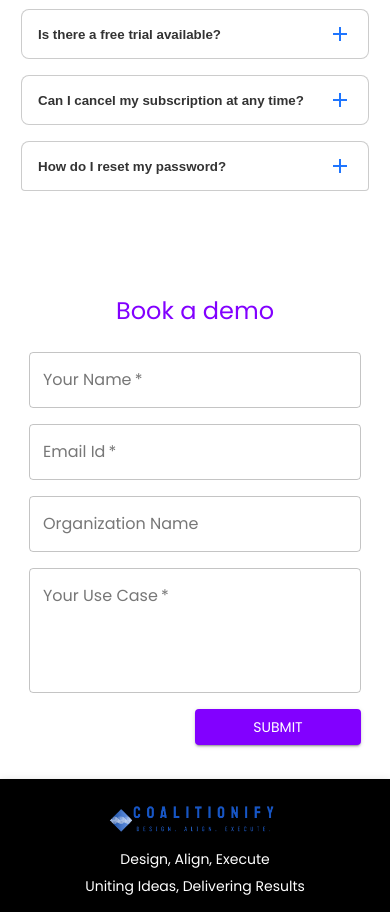
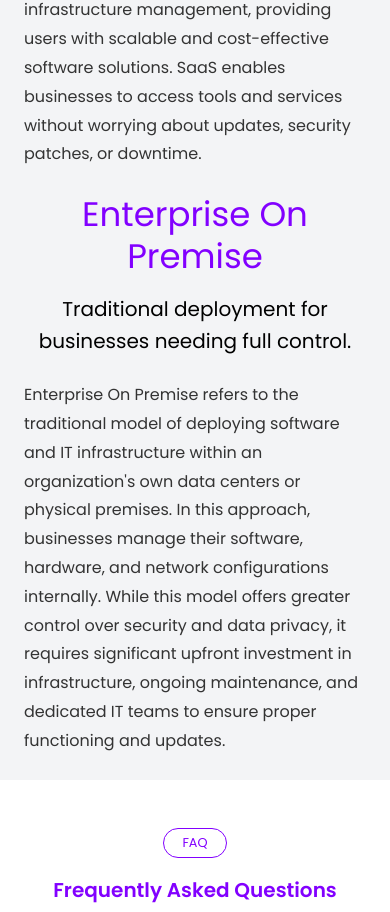
Before and after one commit to 8shivram8/cms-docker-test, a React (Create React App) app: page / in a window 390 px wide. Shown: the part 4032-4944 px from the top of the page. Built offline with nearby package versions, Linux system fonts and the light colour scheme.

Commit message:
saas content and book demo form added

```diff
--- a/src/components/ContactForm.jsx
+++ b/src/components/ContactForm.jsx
@@ -6,13 +6,15 @@ import {
     FormHelperText,
     Box,
     Button,
-    Snackbar,
+    useMediaQuery,
     IconButton
 } from '@mui/material';
-import CheckCircleRoundedIcon from '@mui/icons-material/CheckCircleRounded';
-import CloseIcon from '@mui/icons-material/Close';
+import EastIcon from '@mui/icons-material/East';
+import { useTheme } from '@emotion/react';
 
 const ContactForm = () => {
+    const theme = useTheme();
+    const isSmallScreen = useMediaQuery(theme.breakpoints.down('md'));
     const [formData, setFormData] = useState({
         name: '',
         organization: '',
@@ -25,7 +27,6 @@ const ContactForm = () => {
         email: '',
         useCase: ''
     });
-    const [isSnackbarOpen, setIsSnackbarOpen] = useState(false);
     const [showSuccessMessage, setShowSuccessMessage] = useState(false);
 
     const handleChange = (e) => {
@@ -82,7 +83,6 @@ const ContactForm = () => {
 
     const handleSubmit = async () => {
         if (validateForm()) {
-            // Call API on submit
             try {
                 const response = await fetch('https://your-api-endpoint.com/submit', {
                     method: 'POST',
@@ -93,7 +93,6 @@ const ContactForm = () => {
                 });
 
                 if (response.ok) {
-                    setIsSnackbarOpen(true);
                     setShowSuccessMessage(true);
                     resetForm();
                 } else {
@@ -105,104 +104,104 @@ const ContactForm = () => {
         }
     };
 
-    const handleCloseSnackbar = () => {
-        setIsSnackbarOpen(false);
-        setShowSuccessMessage(false);
-    };
+    return (
+        <Box
+            sx={{
+                display: 'flex',
+                flexDirection: isSmallScreen ? 'column' : 'row',
+                width: '100%',
+                gap: 2,
+                mb: 5,
+                mt: 3,
+                backgroundColor: '#f3f4f6',
+            }}
+        >
+            {/* Left Box */}
+            <Box
+                sx={{
+                    flex: 1,
+                    display: 'flex',
+                    flexDirection: 'column',
+                    justifyContent: 'center',
+                    alignItems: 'left',
+                    ml: !isSmallScreen ? 5 : 2,
 
-    return (
-        <Box sx={{ maxWidth: 900, mx: 'auto', p: 3, mt: 2 }}>
-            <Grid container spacing={2}>
-                <Grid item xs={12}>
-                    <Typography
-                        variant="h5"
-                        gutterBottom
-                        sx={{ textAlign: 'center', color: 'primary.main' }}
-                    >
-                        Book a demo
-                    </Typography>
+                }}
+            >
+                {/* <Button variant='outlined' color="primary" size="medium" sx={{ textTransform: 'none', fontSize: '1rem', alignSelf: 'flex-end', borderRadius: 10 }} endIcon=<EastIcon />>
+                    Book a Demo
+                </Button> */}
+                <Typography
+                    sx={{
+                        fontSize: !isSmallScreen ? '3rem' : '2rem',
+                        fontWeight: 700,
+                        color: 'primary.main',
+                    }}
+                >
+                    Let's see if we are <br /> a good fit
+                </Typography>
+                <Typography
+                    sx={{
+                        // mt: 2,
+                        fontSize: !isSmallScreen ? '3rem' : '2rem',
+                        fontWeight: 700,
+                        color: 'black',
+                    }}
+                >
+                    Schedule a call <br /> with our team
+                </Typography>
+                <Typography
+                    variant="body2"
+                    sx={{
+                        mt: 6,
+                        fontSize: !isSmallScreen ? '1rem' : '0.8rem',
+                    }}
+                >
+                    We are excited to see if we are a good fit. Expect a response within 24 hours.
+                </Typography>
+            </Box>
 
-                </Grid>
-                <Grid item xs={12} md={6}>
+            {/* Right Box */}
+            <Box
+                sx={{
+
+                    flex: 1,
+                    display: 'flex',
+                    justifyContent: 'center',
+                    alignItems: 'center',
+
+                }}
+            >
+                <Box
+                    component="form"
+                    sx={{
+                        display: 'flex',
+                        flexDirection: 'column',
+                        gap: 2,
+                        width: '100%',
+                        maxWidth: 500,
+                        m: 3,
+
+                    }}
+                >
+                    <TextField onChange={handleChange} label="Name" variant="outlined" fullWidth />
+                    <TextField onChange={handleChange} label="Email" variant="outlined" type="email" fullWidth />
+                    <TextField onChange={handleChange} label="Organization Name" variant="outlined" fullWidth />
                     <TextField
-                        fullWidth
-                        label="Your Name"
+                        onChange={handleChange}
+                        label="Use Cases"
                         variant="outlined"
-                        required
-                        name="name"
-                        value={formData.name}
-                        onChange={handleChange}
-                        error={Boolean(errors.name)}
-                    />
-                    {errors.name && <FormHelperText error>{errors.name}</FormHelperText>}
-                </Grid>
-
-                <Grid item xs={12} md={6}>
-                    <TextField
-                        fullWidth
-                        label="Email Id"
-                        type="email"
-                        variant="outlined"
-                        required
-                        name="email"
-                        value={formData.email}
-                        onChange={handleChange}
-                        error={Boolean(errors.email)}
-                    />
-                    {errors.email && <FormHelperText error>{errors.email}</FormHelperText>}
-                </Grid>
-                <Grid item xs={12} md={12}>
-                    <TextField
-                        fullWidth
-                        label="Organization Name"
-                        variant="outlined"
-                        name="organization"
-                        value={formData.organization}
-                        onChange={handleChange}
-                        error={Boolean(errors.organization)}
-                    />
-                    {errors.organization && <FormHelperText error>{errors.organization}</FormHelperText>}
-                </Grid>
-                <Grid item xs={12}>
-                    <TextField
-                        fullWidth
-                        label="Your Use Case"
                         multiline
                         rows={4}
-                        variant="outlined"
-                        required
-                        name="useCase"
-                        value={formData.useCase}
-                        onChange={handleChange}
-                        error={Boolean(errors.useCase)}
+                        fullWidth
                     />
-                    {errors.useCase && <FormHelperText error>{errors.useCase}</FormHelperText>}
-                </Grid>
-                <Grid item xs={12} container justifyContent="flex-end">
-                    <Button color="primary" variant="contained" onClick={handleSubmit} sx={{ minWidth: '166px' }}>
-                        Submit
+                    <Button variant="contained" color="primary" size="large" sx={{ textTransform: 'none', fontSize: '1rem' }} onClick={handleSubmit}>
+                        Book Demo
                     </Button>
-                </Grid>
-            </Grid>
+                </Box>
+            </Box>
+        </Box>
 
-            {/* Success Snackbar */}
-            <Snackbar
-                open={isSnackbarOpen}
-                autoHideDuration={6000}
-                onClose={handleCloseSnackbar}
-                message="Form submitted successfully"
-                action={
-                    <IconButton
-                        size="small"
-                        aria-label="close"
-                        color="inherit"
-                        onClick={handleCloseSnackbar}
-                    >
-                        <CloseIcon fontSize="small" />
-                    </IconButton>
-                }
-            />
-        </Box>
     );
 };
 
--- a/src/components/Faqs.jsx
+++ b/src/components/Faqs.jsx
@@ -34,7 +34,7 @@ function Faqs() {
     ];
 
     return (
-        <Box component="section" sx={{ paddingY: 6, marginTop: 5, bgcolor: '#fff' }}>
+        <Box component="section" sx={{ paddingY: 6, bgcolor: '#fff' }}>
             <Container maxWidth="lg">
                 <Box textAlign="center" sx={{ marginBottom: 4 }}>
                     <Button
--- a/src/components/HeaderNav.jsx
+++ b/src/components/HeaderNav.jsx
@@ -151,6 +151,7 @@ function HeaderNav() {
                     {
                         !isMobile && (
                             <Button
+                            variant='outlined'
                                 color="primary"
                                 sx={{ marginLeft: 2, textTransform: 'none', fontSize: '1rem', }}
                                 href="#contact"
--- a/src/components/MainPage.jsx
+++ b/src/components/MainPage.jsx
@@ -24,10 +24,9 @@ const MainPage = () => {
             <Box
                 component="main"
                 flexGrow={1}
-                mt={2}
-                sx={{
-                    padding: isMobile ? "10px 5px" : isTablet ? "20px 10px" : "40px 20px",
-                }}
+                // sx={{
+                //     padding: isMobile ? "10px 5px" : isTablet ? "20px 10px" : "40px 20px",
+                // }}
             >
                 <Mainlayout />
             </Box>
--- a/src/components/Mainlayout.jsx
+++ b/src/components/Mainlayout.jsx
@@ -1,46 +1,21 @@
-import Box from '@mui/material/Box';
-import Typography from '@mui/material/Typography';
-import { Container, Stack, Card, CardContent, Grid, Grow } from '@mui/material';
-import DesignServicesIcon from '@mui/icons-material/DesignServices';
-import GroupIcon from '@mui/icons-material/Group';
-import PlayArrowIcon from '@mui/icons-material/PlayArrow';
-import Internationalization from './Internationalization';
-import PricingSection from './PricingSection';
+import {Divider,Box} from '@mui/material';
 import Faqs from './Faqs';
-import Features from './Features';
 import ContactForm from './ContactForm';
+import Saas from './Saas';
 
 function Mainlayout() {
-    const features = [
-        {
-            title: "Design",
-            description: "Create customized forms and workflows tailored to your project needs. Our intuitive design tools allow you to build complex forms easily.",
-            icon: <DesignServicesIcon sx={{ fontSize: 50, color: 'black' }} />,
-        },
-        {
-            title: "Align",
-            description: "Easily collaborate by assigning forms and workflows to team members. With our alignment tools, you can manage access, assign forms and fields.",
-            icon: <GroupIcon sx={{ fontSize: 50, color: 'black' }} />,
-        },
-        {
-            title: "Execute",
-            description: "Run workflows seamlessly and track form submissions in real-time. Our execution system ensures that workflows proceed smoothly, while providing tracking and notifications.",
-            icon: <PlayArrowIcon sx={{ fontSize: 50, color: 'black' }} />,
-        },
-    ];
 
     return (
         <Box
             display="flex"
             flexDirection="column"
-            // minHeight="100vh"
-            alignItems="center"
-            justifyContent="center"
         >
             {/* <Box id="pricing">
                 <PricingSection />
             </Box>
             <Internationalization /> */}
+            {/* <Divider sx={{ width: '100%', borderColor: '#e0e0e0', borderBottomWidth: 1,}} /> */}
+            <Saas/>
             <Faqs />
             <ContactForm/>
         </Box>
--- /dev/null
+++ b/src/components/Saas.jsx
@@ -0,0 +1,46 @@
+import React from 'react';
+import { Container, Divider, Typography, Box } from '@mui/material';
+
+const Saas = () => {
+    return (
+        <Box width={'100%'}
+            sx={{ bgcolor: '#f3f4f6', mt: 5 }}
+        >
+            <Box sx={{ m: 3 }}>
+                <Typography variant="h4" align="center" sx={{ mb: 2, color: 'primary.main' }}>
+                    Software as a Service
+                </Typography>
+                <Typography variant="h6" align="center" sx={{ mb: 3 }}>
+                    A modern, cloud-based approach to delivering software.
+                </Typography>
+                <Typography variant="body1" align="left" sx={{ color: '#333', lineHeight: 1.8 }}>
+                    Software as a Service (SaaS) is a cloud-based software delivery model where applications
+                    are hosted by a service provider and made available to customers over the internet. This
+                    model eliminates the need for on-premise installation, maintenance, and IT infrastructure
+                    management, providing users with scalable and cost-effective software solutions. SaaS enables
+                    businesses to access tools and services without worrying about updates, security patches, or downtime.
+                </Typography>
+            </Box>
+
+
+            <Box sx={{ m: 3 }}>
+                <Typography variant="h4" align="center" sx={{ mb: 2, color: 'primary.main' }}>
+                    Enterprise On Premise
+                </Typography>
+                <Typography variant="h6" align="center" sx={{ mb: 3}}>
+                    Traditional deployment for businesses needing full control.
+                </Typography>
+                <Typography variant="body1" align="left" sx={{ color: '#333', lineHeight: 1.8 }}>
+                    Enterprise On Premise refers to the traditional model of deploying software and IT infrastructure
+                    within an organization's own data centers or physical premises. In this approach, businesses
+                    manage their software, hardware, and network configurations internally. While this model offers
+                    greater control over security and data privacy, it requires significant upfront investment in infrastructure,
+                    ongoing maintenance, and dedicated IT teams to ensure proper functioning and updates.
+                </Typography>
+            </Box>
+        </Box>
+
+    );
+};
+
+export default Saas;
```
